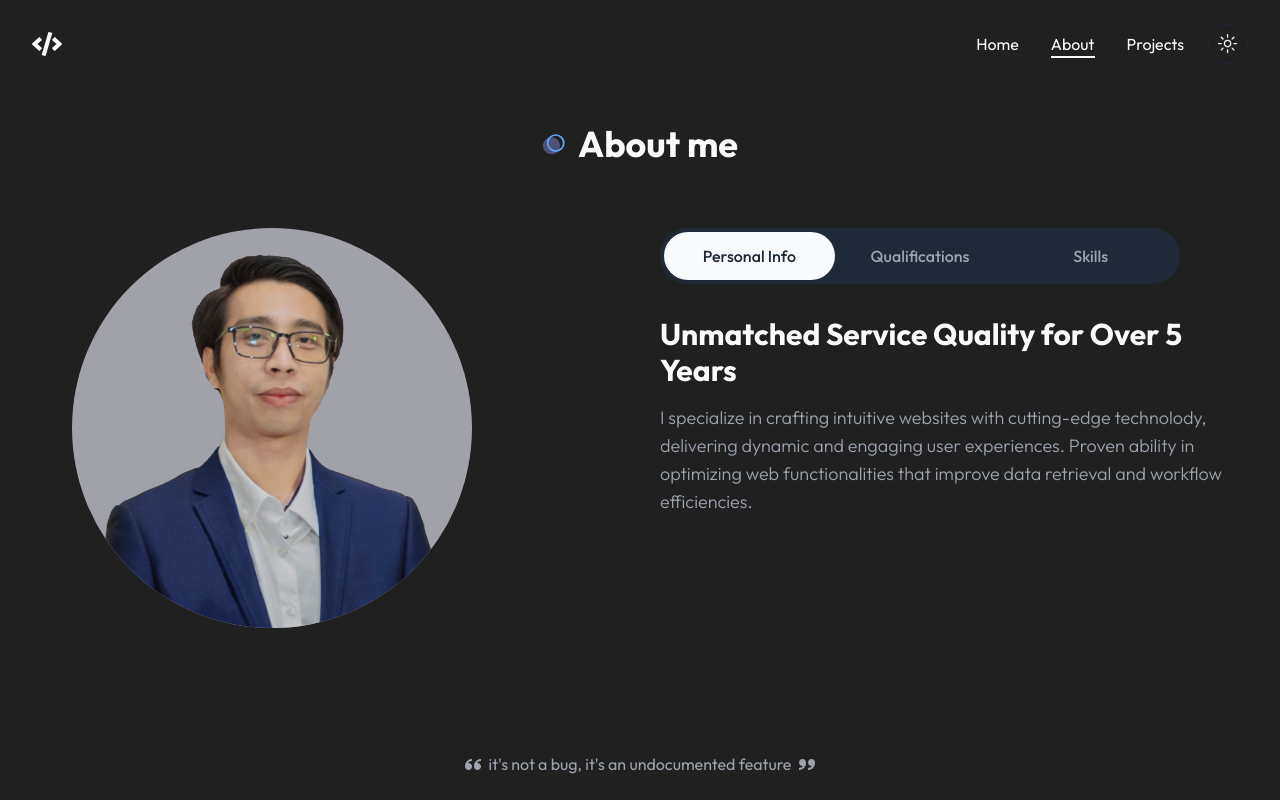
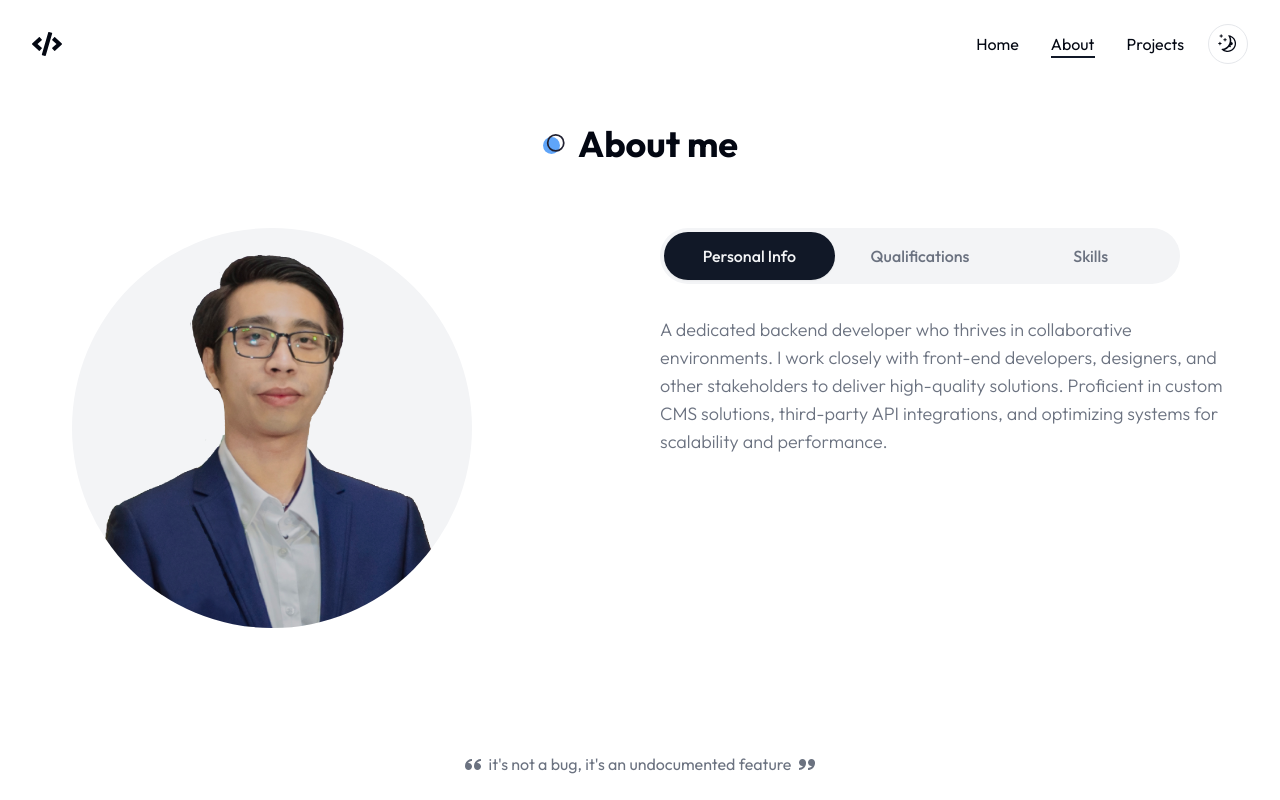
Before and after one commit to thihadev/portfolio, a Next.js app: page /about in a window 1280 px wide. Built offline with nearby package versions, Linux system fonts and the light colour scheme.

Commit message:
about me  & home page modified

```diff
--- a/app/layout.jsx
+++ b/app/layout.jsx
@@ -18,7 +18,7 @@ export default function RootLayout({ children }) {
     <html lang="en" suppressHydrationWarning>
       <link rel='icon' href='/icon.ico' />
       <body className={outfit.className}>
-        <ThemeProvider attribute="class" defaultTheme='dark'>
+        <ThemeProvider attribute="class" defaultTheme='light'>
           <Header />
             {children}
           <Footer/>
--- a/components/About.jsx
+++ b/components/About.jsx
@@ -36,14 +36,14 @@ const qualificationData = [
         title: "education",
         data: [
             {
-                university: "Myitkyina University",
-                qualification: "Bachelor of Arts (English)",
-                years: "2011 - 2014"
+                university: "European International University - Paris",
+                qualification: "BSc IT (Web Programming)",
+                years: "2019 - 2022"
             },
             {
-                university: "European International University",
-                qualification: "Bachelor of Science IT (Web Programming)",
-                years: "2019 - 2022"
+                university: "Myitkyina University",
+                qualification: "BA (English)",
+                years: "2011 - 2014"
             },
         ]
     },
@@ -56,14 +56,14 @@ const qualificationData = [
                 years: "2023 - Present"
             },
             {
+                company: "Freelancer",
+                role: "Backend Developer",
+                years: "2020 - Present"
+            },
+            {
                 company: "COMQUAS",
                 role: "Backend Developer",
                 years: "2018 - 2023"
-            },
-            {
-                company: "Freelancer",
-                role: "Backend Developer",
-                years: "2020 - Present"
             },
             {
                 company: "Clover Bakery",
@@ -113,11 +113,11 @@ export default function About() {
                                 {/* {Personal} */}
                                 <TabsContent value="personal">
                                     <div className='text-center xl:text-left'>
-                                        <h3 className='h3 mb-4'>Unmatched Service Quality for Over 5 Years</h3>
+                                        {/* <h3 className='h3 mb-4'>Unmatched Service Quality for Over 5 Years</h3> */}
                                         <p className='subtitle max-w-xl mx-auto xl:mx-0'>
-                                            I specialize in crafting intuitive websites with cutting-edge technolody,
-                                            delivering dynamic and engaging user experiences.
-                                            Proven ability in optimizing web functionalities that improve data retrieval and workflow efficiencies.
+                                        A dedicated backend developer who thrives in collaborative environments.
+                                        I work closely with front-end developers, designers, and other stakeholders to deliver high-quality solutions.
+                                        Proficient in custom CMS solutions, third-party API integrations, and optimizing systems for scalability and performance.
                                         </p>
 
                                         {/* <div className='grid xl:grid-cols-2 gap-4 mb-12'>
--- a/components/Hero.jsx
+++ b/components/Hero.jsx
@@ -29,7 +29,7 @@ export default function Hero() {
                             </h5>
 
                             <p className="subtitle max-w-full mx-auto xl:mx-0">
-                                Web Developer with 5+ years of experience in web application development using PHP and Laravel framework.
+                                A passionate developer with 5+ years of experience in backend development using PHP and Laravel framework.
                                 Proficient in developing databases, user interfaces, testing, and debugging.
                             </p>
 
```
